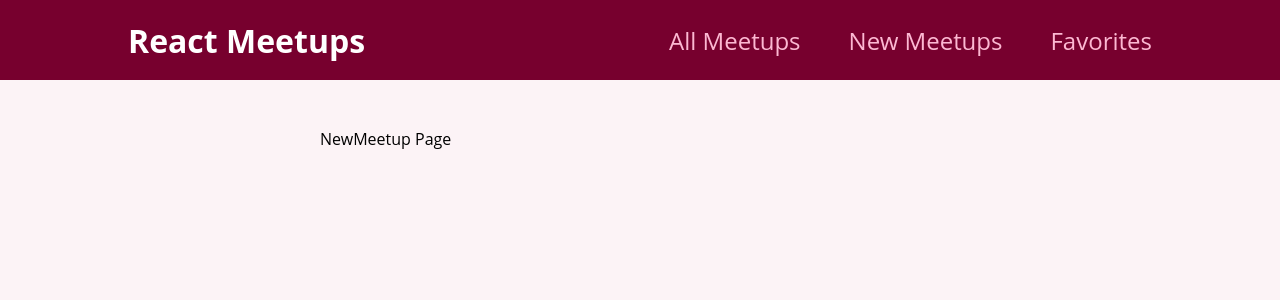
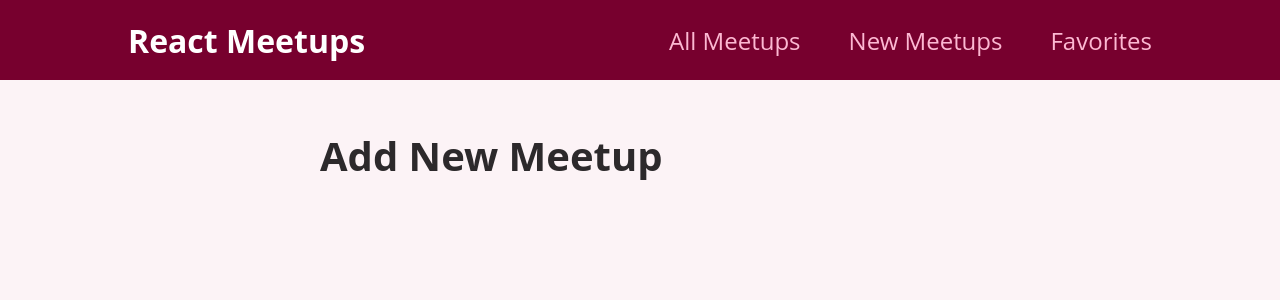
Before and after one commit to cathyAkoth/miniReactProject, a React (Create React App) app: page /new-meetups in a window 1280 px wide. Shown: the top 300 px of the page. Built offline with nearby package versions, Linux system fonts and the light colour scheme.

Commit message:
Added new meetup form

```diff
--- a/src/pages/NewMeetup.js
+++ b/src/pages/NewMeetup.js
@@ -1,5 +1,7 @@
 function NewMeetupPage(){
-    return <div>NewMeetup Page</div>;
+    return <section>
+        <h1>Add New Meetup</h1>
+    </section>;
 }
 
 export default NewMeetupPage;
```
Also changed, not shown: src/components/meetups/NewMeetupForm.js (added).
